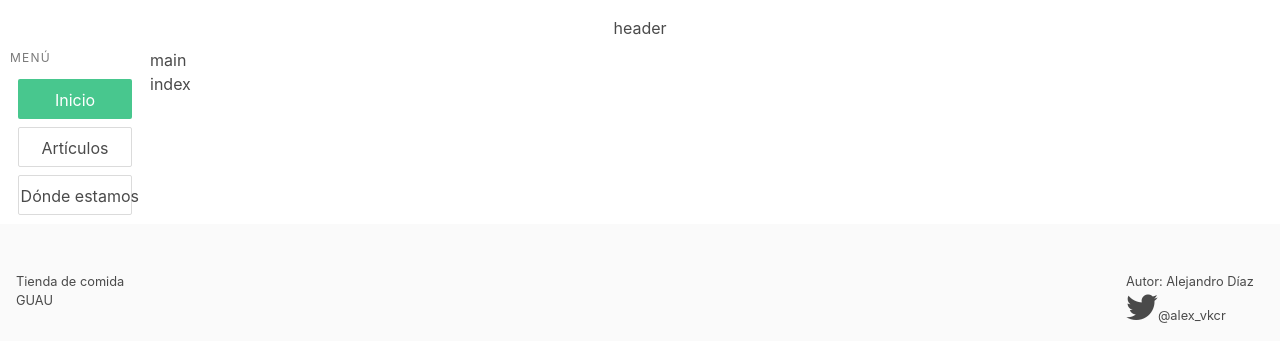
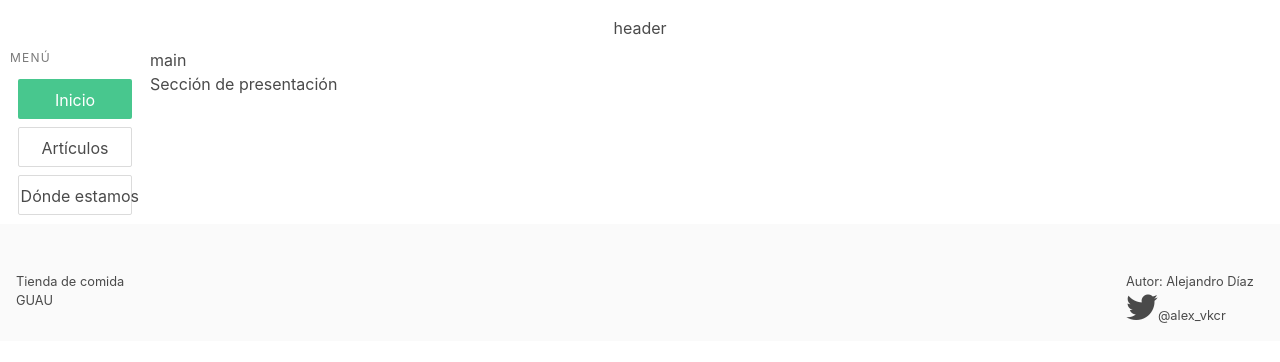
Before and after one commit to alexvkcr/shop, a Vue app in the folder shop/: page / in a window 1280 px wide. Shown: the top 362 px of the page. Built offline with nearby package versions, Linux system fonts and the light colour scheme.

Commit message:
refactor: better footer & feature: new section

```diff
--- a/shop/src/components/Index.vue
+++ b/shop/src/components/Index.vue
@@ -1,6 +1,6 @@
 <template>
   <div id="index">
-    index
+    Sección de presentación
   </div>
 </template>
 
```
